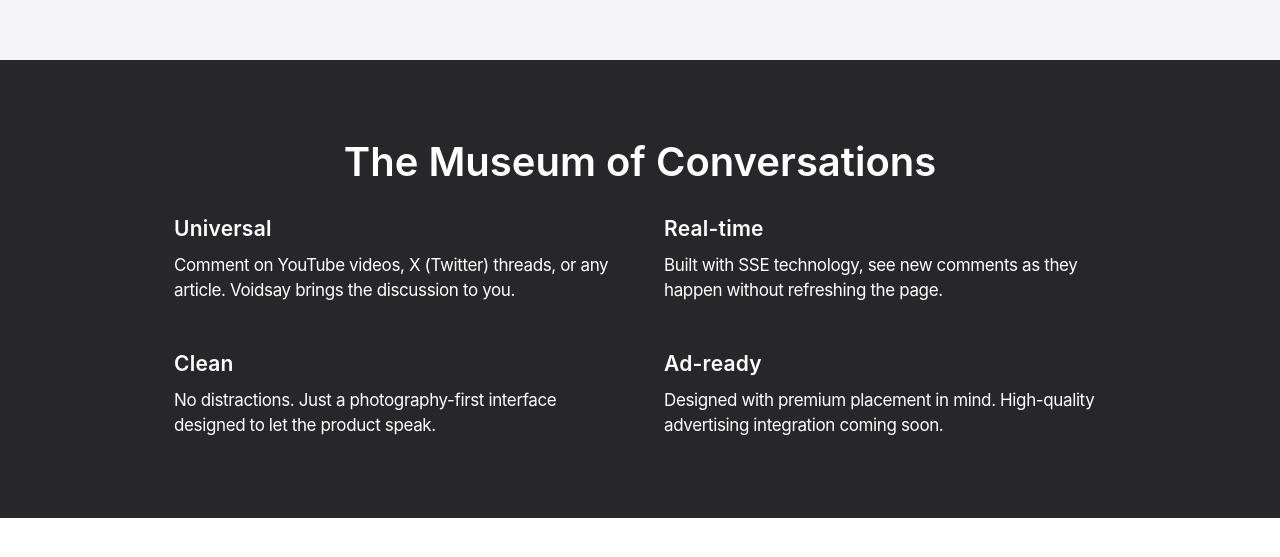
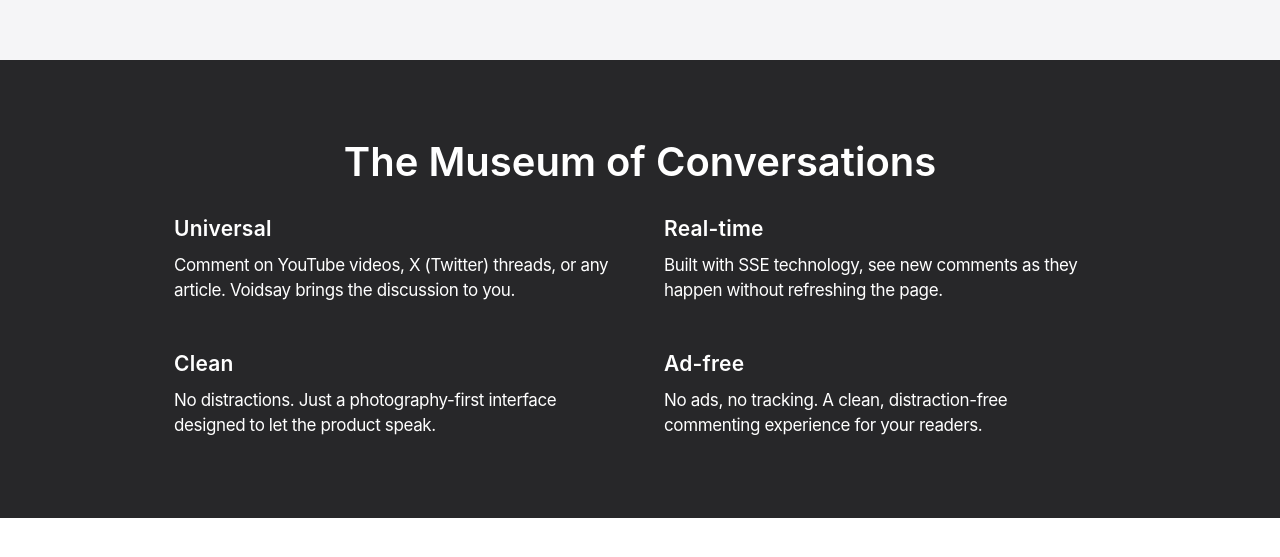
Before and after one commit to repontage/link_thread, a Next.js app: page / in a window 1280 px wide. Shown: the part 1759-2316 px from the top of the page. Built offline with nearby package versions, Linux system fonts and the light colour scheme; no server answers; the database is empty.

Commit message:
feat: Ad-ready → Ad-free direction change
- app/page.tsx: replace 'Ad-ready' section with 'Ad-free' — no ads, no tracking
- Memory: update marketing direction to permanent ad-free platform

Co-authored-by: multica-agent <github@multica.ai>

```diff
--- a/app/page.tsx
+++ b/app/page.tsx
@@ -107,8 +107,8 @@
               <p className="text-body text-body-muted">No distractions. Just a photography-first interface designed to let the product speak.</p>
             </div>
             <div>
-              <h3 className="text-tagline mb-sm text-white">Ad-ready</h3>
-              <p className="text-body text-body-muted">Designed with premium placement in mind. High-quality advertising integration coming soon.</p>
+              <h3 className="text-tagline mb-sm text-white">Ad-free</h3>
+              <p className="text-body text-body-muted">No ads, no tracking. A clean, distraction-free commenting experience for your readers.</p>
             </div>
           </div>
         </div>
```
